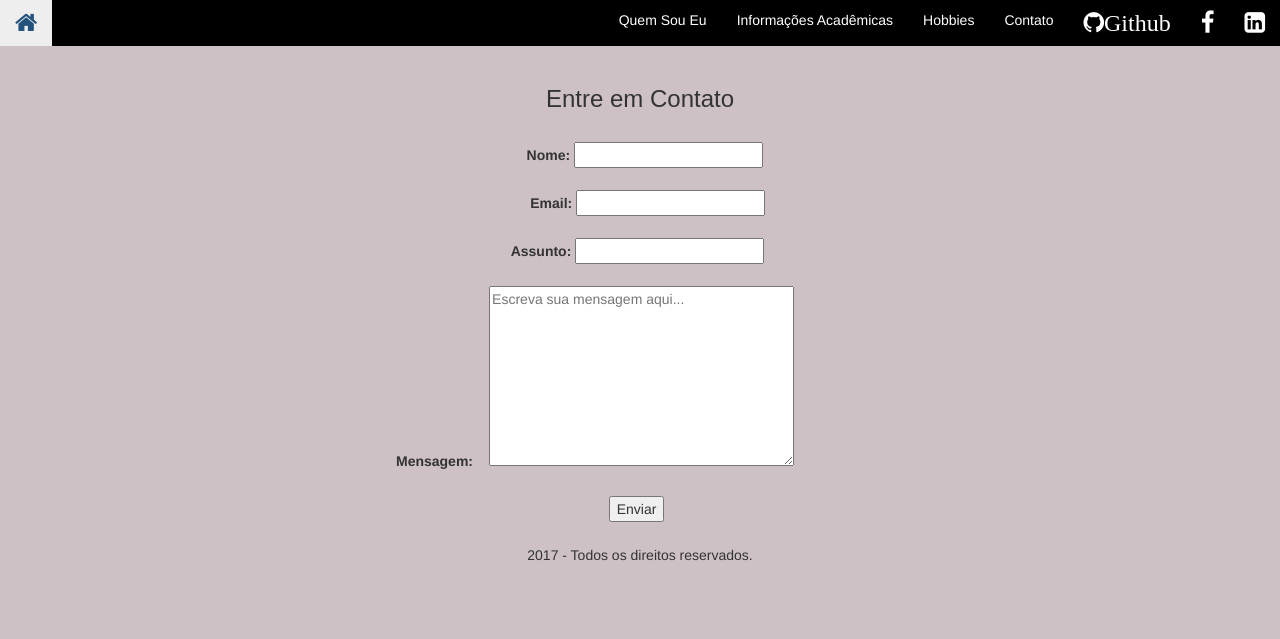
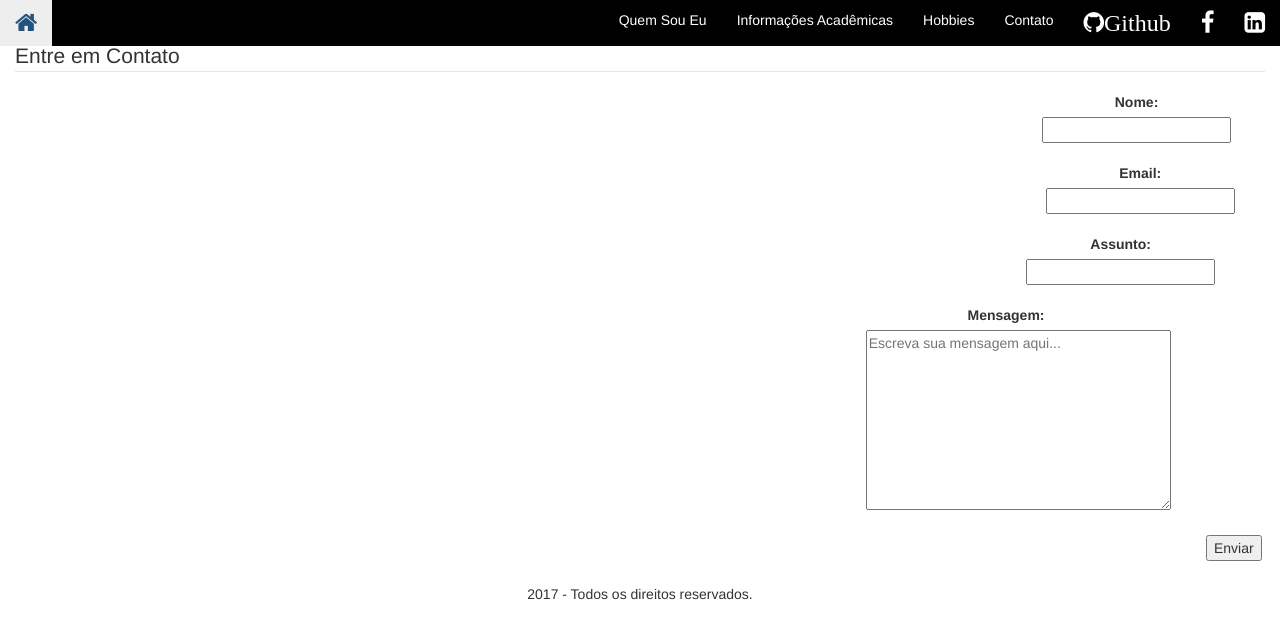
Before and after one commit to yagosenhorini/HTML, a PHP site: page /entrar_contato.php in a window 1280 px wide. Shown: the top 639 px of the page. Run offline with PHP 8.4, Linux system fonts and the light colour scheme.

Commit message:
Atualização de Div

```diff
--- a/entrar_contato.php
+++ b/entrar_contato.php
@@ -17,11 +17,11 @@
 </head>
 
 <!-- Seção de início da página !-->
-<body class="corpo">
+<body id="corpo">
 <section id="home">
 
 <!-- Barra de navegação !-->
-<div id="nav">
+<div id="nav" class="nav navbar-fixed-top">
 <ul id="navbar" class="nav">
   <li><a href="index.php"><i class="fa fa-home" style="font-size:24px"></i></a></li>
   <li style="float:right"><a href="https://www.linkedin.com/in/yago-senhorini-69154ba8/"><i class="fa fa-linkedin-square" style="font-size:24px"></i></a></li>
@@ -39,10 +39,10 @@
 
 <!-- Seção de Contato !-->
 <section id="contato">
-<div class="row">
+<div id="formulario" class="row">
 <div class="col-xs-12">
 <div class="container-fluid">
-<h3 align="center" style="font-family: fantasy; font:impact;">Entre em Contato</h3>
+
 </div>
 </div>
 </div>
@@ -54,41 +54,45 @@
 <div class="container-fluid">
 
 <!--Formulário de Contato !-->
+<fieldset>
+<legend id="legenda">Entre em Contato</legend>
 <form method="post" action="envio.php">
 
-<div class="col-xs-12">
+<div align="center" class="col-xs-12">
 <label for="nome" id="nome">Nome: </label>
+<br />
 <input type="text" id="nome" name="nome" />
 <br /><br />
 
 <label for="email" id="email">Email: </label>
+<br />
 <input type="email" id="email" name="email" />
 <br /><br />
 
-
 <label for="assunto" id="assunto">Assunto: </label>
+<br />
 <input type="text"  id="assunto" name="assunto"/>
 <br /><br />
 
 <label for="texto" id="mensagem">Mensagem: </label>
+<br />
 <textarea id="texto" name="texto" cols="20"  placeholder="Escreva sua mensagem aqui..."></textarea>
-
 
 <br /><br />
 </div>
 
-
+<div align="center">
 <input type="submit" value="Enviar" id="btn-envio"/>
-
+</div>
 
 </form>
+</fieldset>
 </div>
 </div>
 </div>
 
 <!-- Seção do rodapé !-->
 <section id="end">
-
 <footer id="rodape">2017 - Todos os direitos reservados.</footer>
 </section>
 </body>
```
